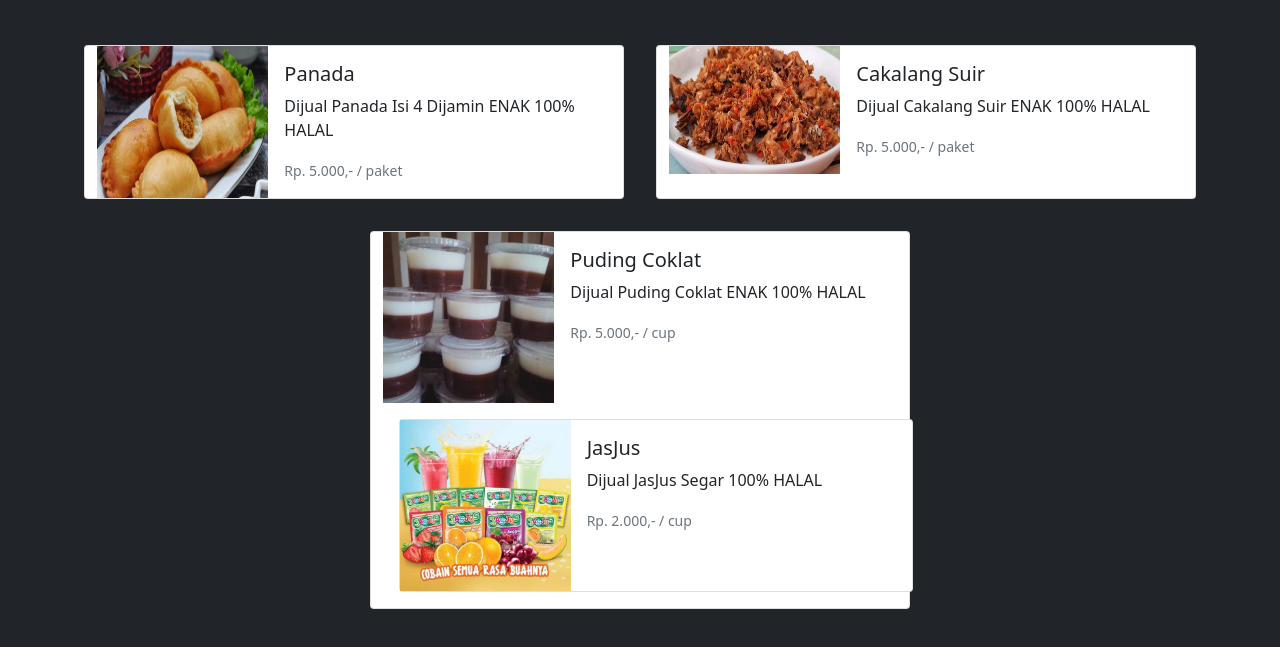
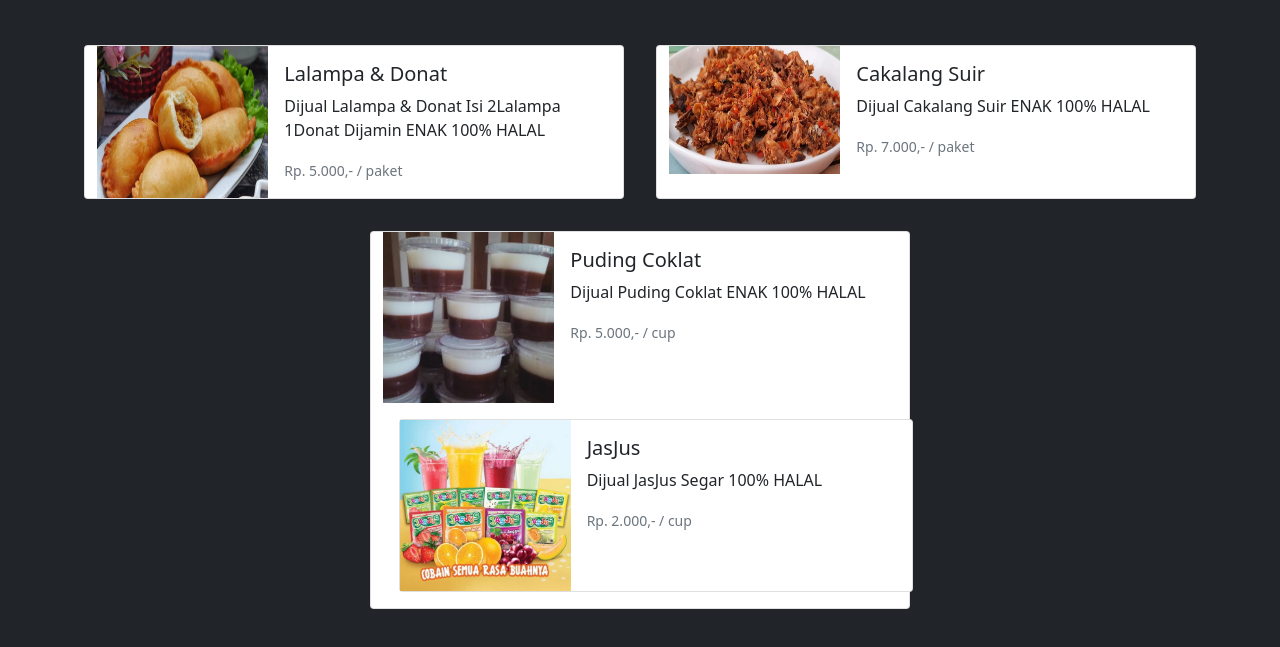
Before and after one commit to smabitClassX-L/smabitClassX-L.github.io, a plain HTML site: page wirausaha/index.html in a window 1280 px wide. Shown: the part 51-698 px from the top of the page. Drawn offline with nearby package versions, Linux system fonts and the light colour scheme.

Commit message:
index.html

```diff
--- a/wirausaha/index.html
+++ b/wirausaha/index.html
@@ -55,8 +55,8 @@
           </div>
           <div class="col-md-8">
             <div class="card-body">
-              <h5 class="card-title">Panada</h5>
-              <p class="card-text">Dijual Panada Isi 4 Dijamin ENAK 100% HALAL</p>
+              <h5 class="card-title">Lalampa & Donat</h5>
+              <p class="card-text">Dijual Lalampa & Donat Isi 2Lalampa 1Donat Dijamin ENAK 100% HALAL</p>
               <p class="card-text"><small class="text-muted">Rp. 5.000,- / paket</small></p>
             </div>
           </div>
@@ -71,7 +71,7 @@
             <div class="card-body">
               <h5 class="card-title">Cakalang Suir</h5>
               <p class="card-text">Dijual Cakalang Suir ENAK 100% HALAL</p>
-              <p class="card-text"><small class="text-muted">Rp. 5.000,- / paket</small></p>
+              <p class="card-text"><small class="text-muted">Rp. 7.000,- / paket</small></p>
             </div>
           </div>
         </div>
```
